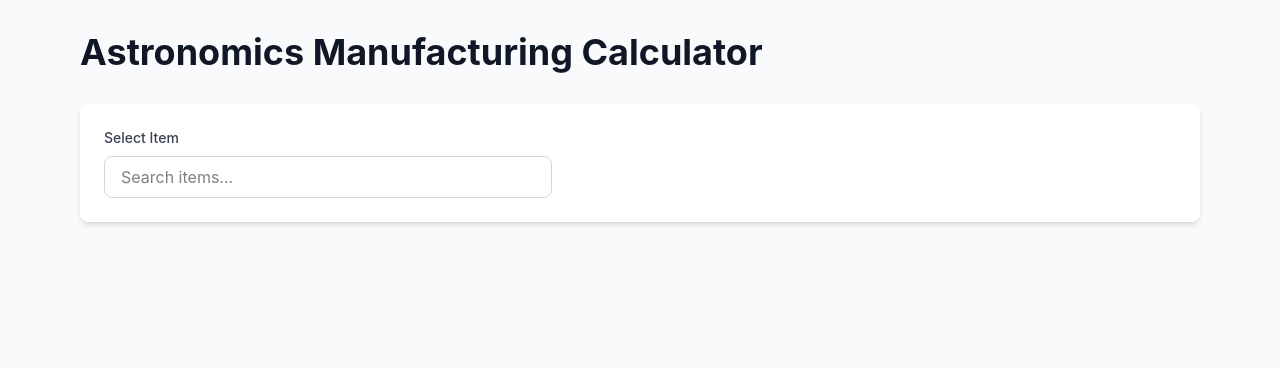
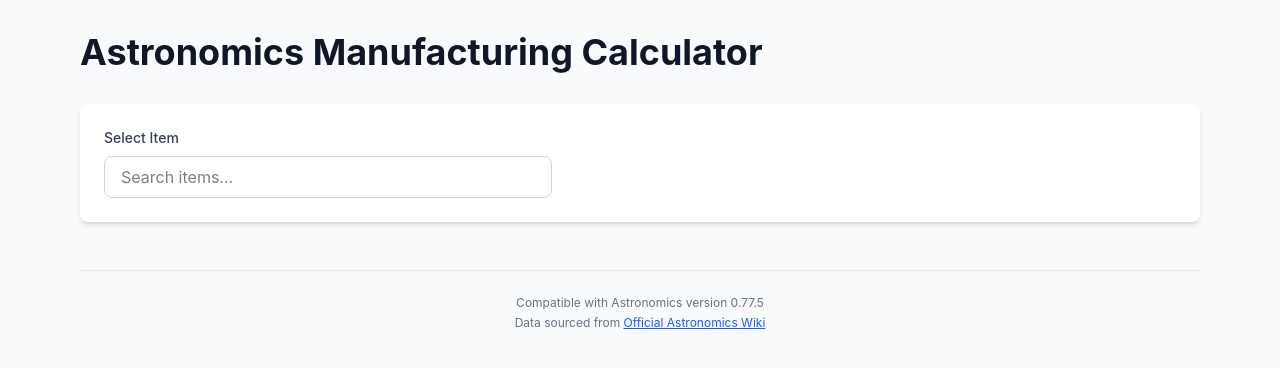
Before and after one commit to k-chop/astronomics-manufacturing-calculator, a React (Vite) app: page / in a window 1280 px wide. Shown: the top 368 px of the page. Built offline with nearby package versions, Linux system fonts and the light colour scheme.

Commit message:
footer追加

```diff
--- a/src/App.tsx
+++ b/src/App.tsx
@@ -133,6 +133,24 @@ export const App = () => {
             No manufacturing recipe found for this item. It may only be available as a raw material.
           </div>
         )}
+
+        {/* Footer */}
+        <footer className="mt-12 pt-6 border-t border-gray-200 text-center text-xs text-gray-500">
+          <div className="space-y-1">
+            <div>Compatible with Astronomics version 0.77.5</div>
+            <div>
+              Data sourced from{" "}
+              <a
+                href="https://astronomics.wiki.gg"
+                target="_blank"
+                rel="noopener noreferrer"
+                className="text-blue-600 hover:text-blue-800 underline"
+              >
+                Official Astronomics Wiki
+              </a>
+            </div>
+          </div>
+        </footer>
       </div>
     </div>
   );
```
